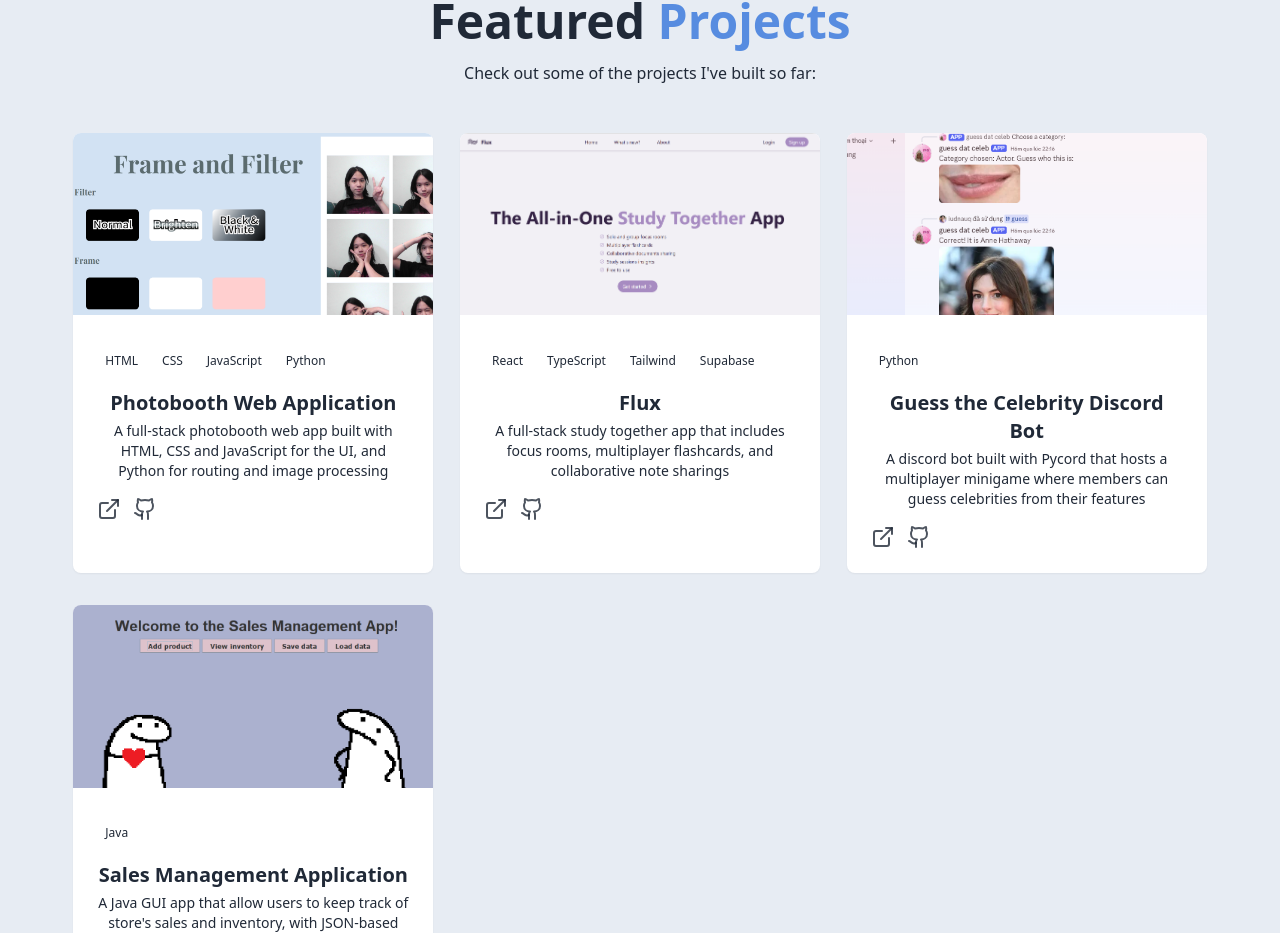
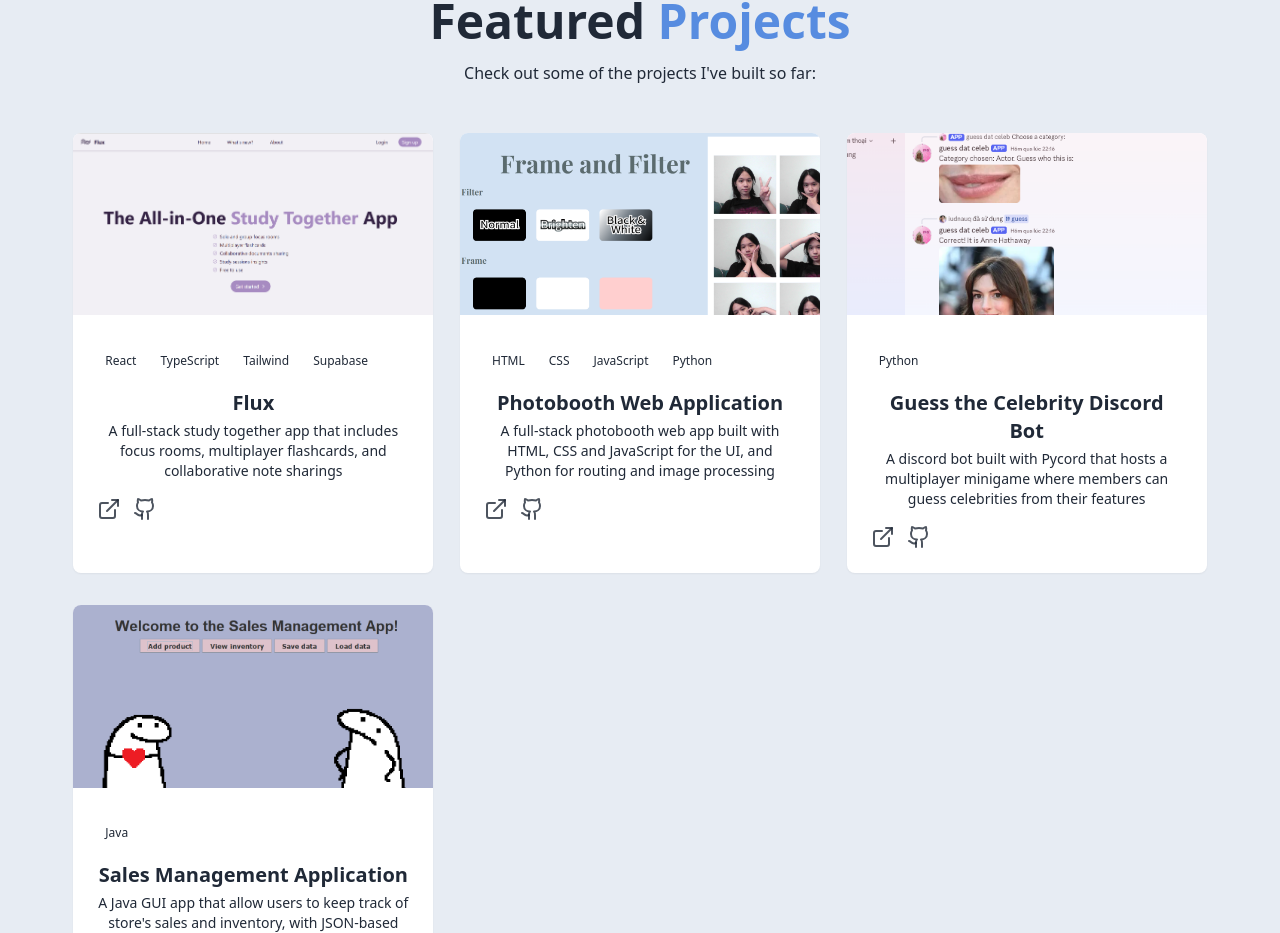
Before and after one commit to chucan1312/portfolio, a React (Vite) app: page / in a window 1280 px wide. Shown: the part 2509-3442 px from the top of the page. Built offline with nearby package versions, Linux system fonts and the light colour scheme.

Commit message:
Add project demo link

```diff
--- a/src/components/ProjectsSection.jsx
+++ b/src/components/ProjectsSection.jsx
@@ -1,6 +1,15 @@
 import { Github, ExternalLink, ArrowRight } from "lucide-react"
 
 const projects = [
+    {
+        id: 4,
+        title: "Flux",
+        description: "A full-stack study together app that includes focus rooms, multiplayer flashcards, and collaborative note sharings",
+        tags: ["React", "TypeScript", "Tailwind", "Supabase"],
+        githubUrl: "https://github.com/chucan1312/flux.git",
+        image: "/projects/project4.png",
+        link: "https://flux-green.vercel.app/"
+    },
     {
         id: 1,
         title: "Photobooth Web Application",
@@ -9,14 +18,6 @@ const projects = [
         githubUrl: "https://github.com/chucan1312/photobooth-project",
         image: "/projects/project1.png",
         link: "https://photobooth-project-hf5m.onrender.com"
-    },
-    {
-        id: 4,
-        title: "Flux",
-        description: "A full-stack study together app that includes focus rooms, multiplayer flashcards, and collaborative note sharings",
-        tags: ["React", "TypeScript", "Tailwind", "Supabase"],
-        githubUrl: "https://github.com/chucan1312/flux.git",
-        image: "/projects/project4.png"
     },
     {
         id: 2,
```
